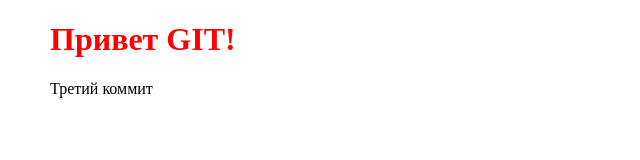
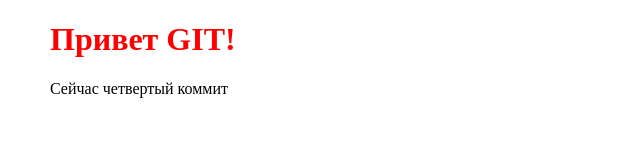
Before and after one commit to ThomasMullagaliev/git-test, a plain HTML site: page index.html in a window 1280 px wide. Shown: the whole page, without its empty margins (0-640 px from the left). Drawn offline with Linux system fonts and the light colour scheme.

Commit message:
Commit-4

```diff
--- a/index.html
+++ b/index.html
@@ -7,6 +7,6 @@
 </head>
 <body>
 	<h1>Привет GIT!</h1>
-	<p>Третий коммит</p>
+	<p>Сейчас четвертый коммит</p>
 </body>
 </html>
```
